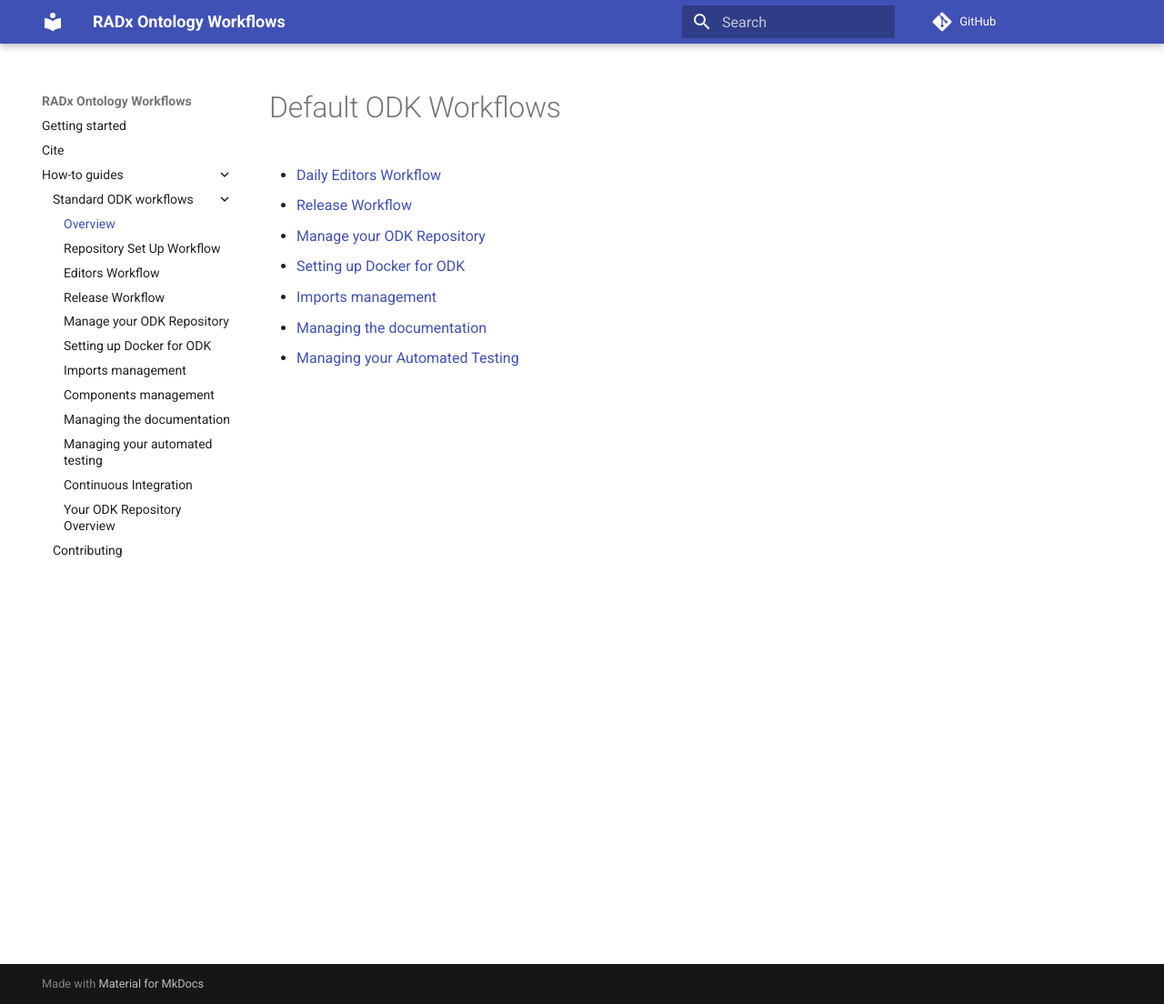
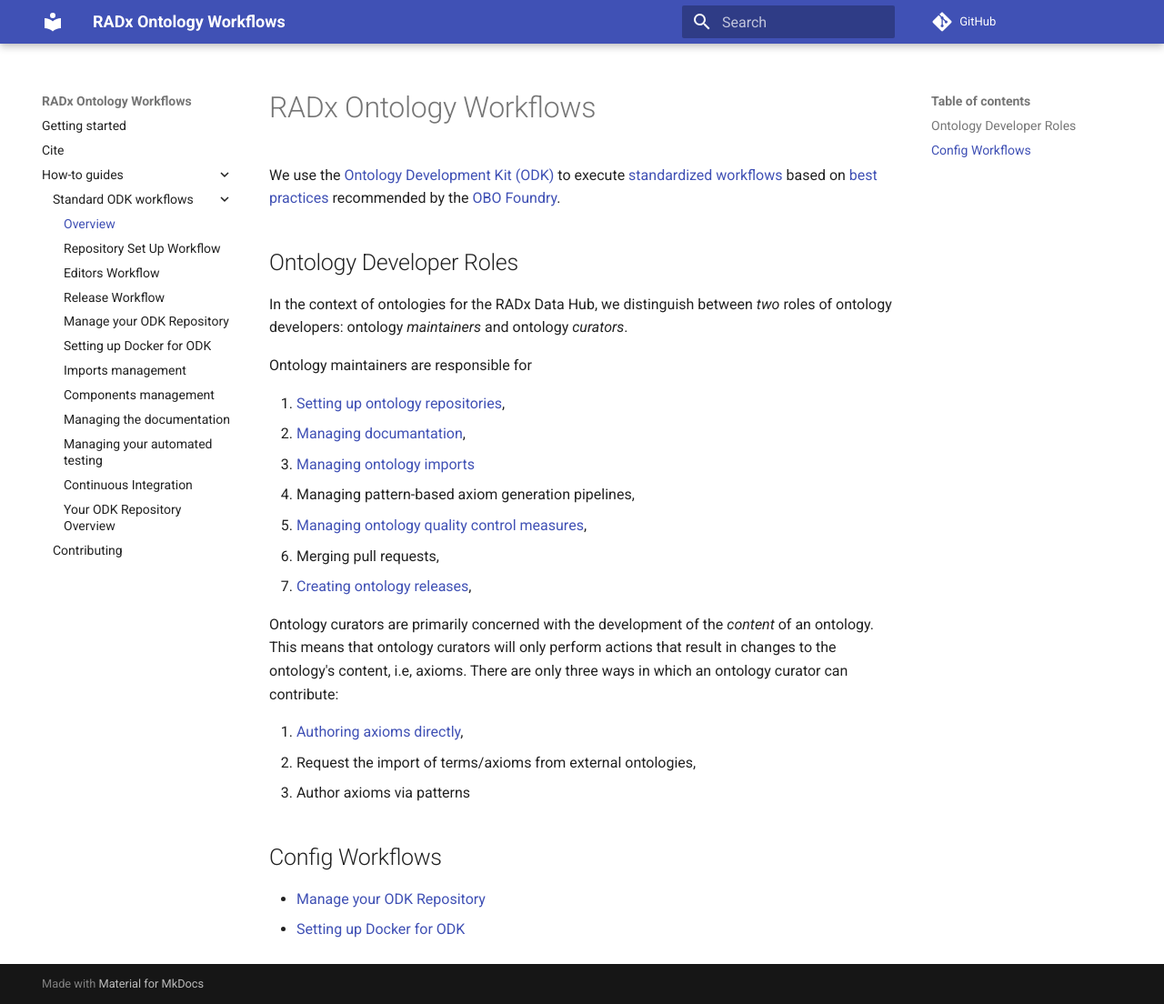
Before and after one commit to ckindermann/radx-ontology-workflows, an MkDocs documentation site: the page built from docs/odk-workflows/index.md, in a window 1280 px wide and 1104 px high. Shown: the whole window at 91% size. Built offline with MkDocs 1.6.1 and Material for MkDocs 9.7.7, drawn with Linux system fonts in a browser that asks for light colours; comment, search, counter and statistics services are not loaded.

Commit message:
Restructure overview

```diff
--- a/docs/odk-workflows/index.md
+++ b/docs/odk-workflows/index.md
@@ -1,9 +1,31 @@
-# Default ODK Workflows
+# RADx Ontology Workflows
 
-- [Daily Editors Workflow](EditorsWorkflow.md)
-- [Release Workflow](ReleaseWorkflow.md)
+We use the [Ontology Development Kit (ODK)](https://github.com/INCATools/ontology-development-kit) to execute [standardized workflows](https://doi.org/10.1093/database/baac087) based on [best practices](https://obofoundry.org/principles/fp-000-summary.html) recommended by the [OBO Foundry](https://obofoundry.org/).
+
+
+## Ontology Developer Roles
+
+In the context of ontologies for the RADx Data Hub, we distinguish between *two* roles of ontology developers: ontology *maintainers* and ontology *curators*.
+
+Ontology maintainers are responsible for
+
+1. [Setting up ontology repositories](RepositorySetup.md),
+2. [Managing documantation](ManageDocumentation.md),
+3. [Managing ontology imports](UpdateImports.md)
+4. Managing pattern-based axiom generation pipelines,
+5. [Managing ontology quality control measures](ManageAutomatedTest.md),
+6. Merging pull requests,
+7. [Creating ontology releases](ReleaseWorkflow.md),
+
+Ontology curators are primarily concerned with the development of the *content* of an ontology.
+This means that ontology curators will only perform actions that result in changes to the ontology's content, i.e, axioms. There are only three ways in which an ontology curator can contribute:
+
+1. [Authoring axioms directly](EditorsWorkflow.md),
+2. Request the import of terms/axioms from external ontologies,
+3. Author axioms via patterns
+
+
+## Config Workflows
+
 - [Manage your ODK Repository](RepoManagement.md)
 - [Setting up Docker for ODK](SettingUpDockerForODK.md)
-- [Imports management](UpdateImports.md)
-- [Managing the documentation](ManageDocumentation.md)
-- [Managing your Automated Testing](ManageAutomatedTest.md)
```
Also changed, not shown: docs/index.md (+3 -3 lines).
